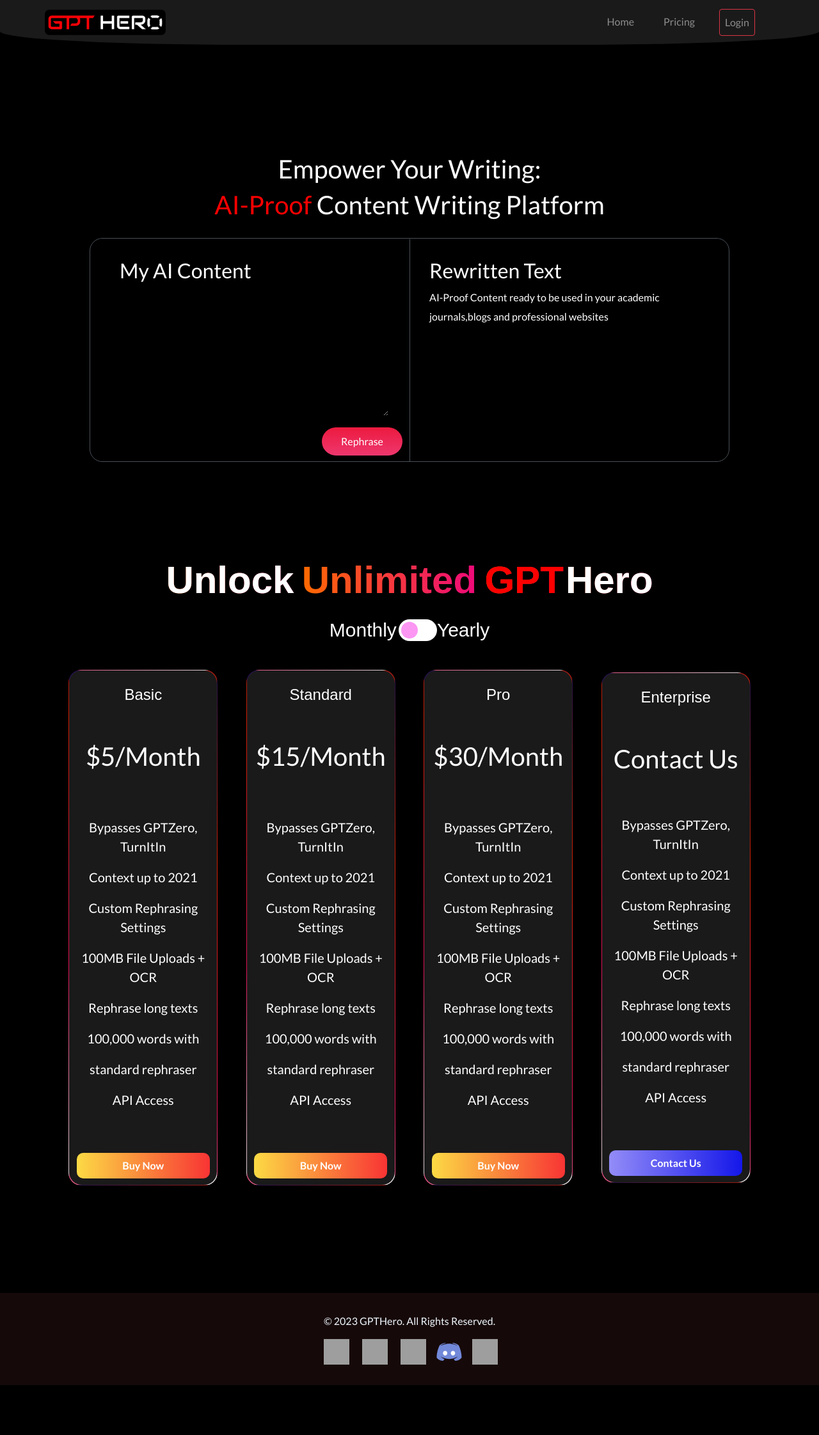
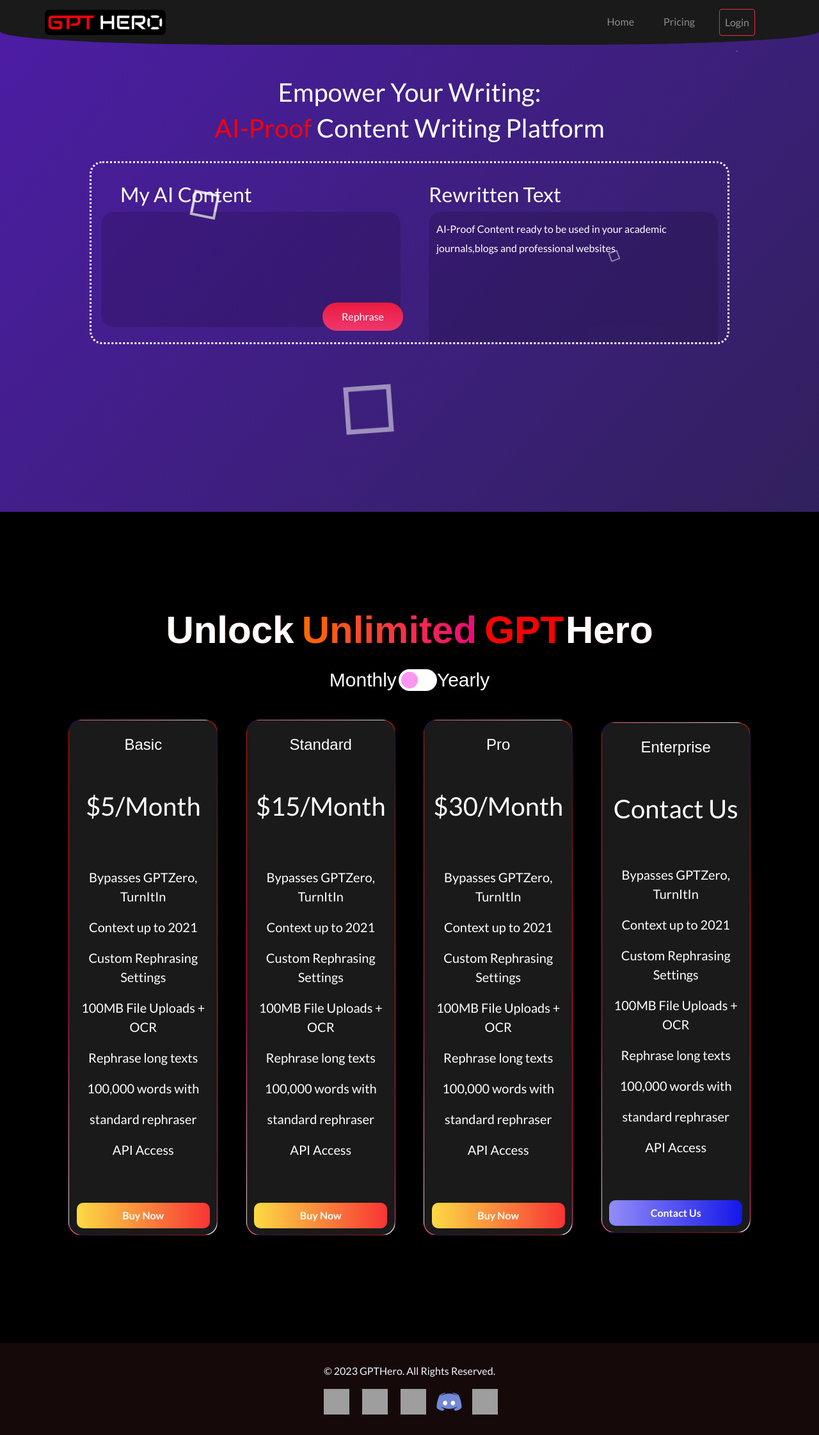
Before and after one commit to kohhash/GPT-Hero, a Django app: page / in a window 1280 px wide. Shown: the whole page at 64% size. Before the commit the page ends 2165 px from the top, so only its background shows below. Run offline with Django 4.2, Linux system fonts and the light colour scheme; some libraries are stand-ins or nearby versions; grey boxes are pictures that could not be loaded.

Commit message:
add animation to background

```diff
--- a/main/templates/main/index.html
+++ b/main/templates/main/index.html
@@ -14,6 +14,7 @@
 <link rel="preconnect" href="https://fonts.gstatic.com" crossorigin>
 <link href="https://fonts.googleapis.com/css2?family=Lato:wght@300;400;700;900&display=swap" rel="stylesheet">
 <link rel="stylesheet" href="{% static "main/styles2.css" %}" type="text/css">
+<link href="https://fonts.googleapis.com/css?family=Josefin+Sans" rel="stylesheet">
 <style>
     @keyframes gradientBackground {
         0% {
@@ -81,11 +82,21 @@
         margin-top: 20px;
     }
     .head-body {
-            height: auto;
+        /* height: auto; */
         padding-top: 15vh;
+        padding-bottom: 10vh;
         @media (max-width: 767px) {
             margin-top: 80px;
         }
+        background: linear-gradient(132deg, #FC415A, #591BC5, #212335);
+        background-size: 400% 400%;
+        animation: Gradient 15s ease infinite;
+        position: relative;
+        height: 100vh;
+        width: 100%;
+        overflow: hidden;
+        /* padding:0; */
+        margin:0px;
     }
     body {
         font-family: 'Lato', sans-serif;
@@ -241,6 +252,179 @@
         transform: scale(1.05);
         box-shadow: 0 4px 15px rgba(0, 0, 0, 0.2);
     }
+    body {
+    font-family: 'Josefin Sans', sans-serif;
+    box-sizing: border-box;
+    }
+    .container-fluid{
+    height: 100%;
+    margin: 0;
+    padding: 0;
+    width: 100%;
+    background: #FFF;
+    }
+    /* ============= Animation background ========= */
+    .background {
+        background: linear-gradient(132deg, #FC415A, #591BC5, #212335);
+        background-size: 400% 400%;
+        animation: Gradient 15s ease infinite;
+        position: relative;
+        height: 100vh;
+        width: 100%;
+        overflow: hidden;
+        padding:0;
+        margin:0px;
+    }
+    .cube {
+    position: absolute;
+    top: 80vh;
+    left: 45vw;
+    width: 10px;
+    height: 10px;
+    border: solid 1px #D7D4E4;
+    transform-origin: top left;
+    transform: scale(0) rotate(0deg) translate(-50%, -50%);
+    animation: cube 12s ease-in forwards infinite;
+    }
+    .cube:nth-child(2n) {
+    border-color: #FFF ;
+    }
+    .cube:nth-child(2) {
+    animation-delay: 2s;
+    left: 25vw;
+    top: 40vh;
+    }
+    .cube:nth-child(3) {
+    animation-delay: 4s;
+    left: 75vw;
+    top: 50vh;
+    }
+    .cube:nth-child(4) {
+    animation-delay: 6s;
+    left: 90vw;
+    top: 10vh;
+    }
+    .cube:nth-child(5) {
+    animation-delay: 8s;
+    left: 10vw;
+    top: 85vh;
+    }
+    .cube:nth-child(6) {
+    animation-delay: 10s;
+    left: 50vw;
+    top: 10vh;
+    }
+    /* ================= Header ============ */
+    header{
+    position: absolute;
+    top:0%;
+    left: 0%;
+    width:100%;
+    margin: 0;
+    padding: 0;
+    }
+    /* navbar */
+    /* nav{
+    color: #FFF;
+    float: right;
+    margin:30px 90px;
+    }
+    nav ul{
+    list-style: none;
+    }
+    nav ul li {
+    float: left;
+    transition: .3s;
+    }
+    nav ul li a{
+    text-decoration: none;
+    color: #EFEEF5;
+    transition: .5;
+    font-size: 15px;
+    margin-left:16px;
+    }
+    nav ul li:hover a{
+    text-decoration: none;
+    color: #591BC5;;
+    }
+    nav ul li:hover{
+    height: 45px;
+    padding-top: 30px;
+    margin-top: -30px;
+    background: #EFEEF5;
+    text-decoration: none;
+    transform: skew(15deg);
+    } */
+    /* Logo */
+    .logo{
+    width: 35px;
+    height: 35px;
+    background: #EFEEF5;
+    margin: 40px 63px;
+    float: left;
+    transform: rotate(-30deg);
+    }
+    .logo span{
+    color: #591BC5;
+    font-size: 2em;
+    line-height: 1.4;
+    padding-left: 5px;
+    font-weight: bold;
+    }
+    /* Header content & title & button*/
+    /* .header-content{
+    margin-top:25%;
+    text-align: center;
+    color:  #EFEEF5;
+    }
+    .header-content h1{
+    text-transform: uppercase;
+    font-size: 3em;
+    letter-spacing: 1px;
+    }
+    .header-content p {
+    font-size: 20px;
+    line-height: 1.5;
+    margin: 20px auto;
+    }
+    .header-content button{
+    width: 140px;
+    margin:20px 10px;
+    color: #591BC5;
+    font-size: 17px;
+    border:1px solid #EFEEF5;
+    font-weight: 500;
+    background: #EFEEF5;
+    border-radius: 20px;
+    padding: 10px;
+    cursor:pointer;
+    transition: .3s;
+    }
+    .header-content button:hover{
+    border-radius: 0;
+    } */
+    /* Animate Background*/
+    @keyframes Gradient {
+        0% {
+            background-position: 0% 50%;
+        }
+        50% {
+            background-position: 100% 50%;
+        }
+        100% {
+            background-position: 0% 50%;
+        }
+        }
+        @keyframes cube {
+        from {
+            transform: scale(0) rotate(0deg) translate(-50%, -50%);
+            opacity: 1;
+        }
+        to {
+            transform: scale(20) rotate(960deg) translate(-50%, -50%);
+            opacity: 0;
+        }
+    }
 </style>
 </head>
 <body>
@@ -259,32 +443,34 @@
             </ul>
         </div>
     </nav>
-
     <div class ="head-body">
+        <div class="cube"></div>
+        <div class="cube"></div>
+        <div class="cube"></div>
+        <div class="cube"></div>
+        <div class="cube"></div>
         <h1 class="head-size">Empower Your Writing:</h1>
         <h1 class="head-size"><span class="red-text">AI-Proof</span> Content Writing Platform</h1>
 
         <div class="box">
-            <div class="container">
-             <div class="partition1">
+            <div class="container" style="border: dotted; height: auto;">
+                <div class="partition1" style="border:none; height: 35vh;">
                     <h2  style="margin-left:30px; margin-top:30px">My AI Content</h2>
                     <form action="{% url 'landing' %}" method="post">
                         {% csrf_token %}
-                 <textarea type="text" id="text-box"></textarea>
-             <input type="submit" class="button" value="Rephrase">
+                        <textarea type="text" id="text-box" style="height: 180px; background: #00000024; border-radius: 20px; width: 97%; padding: 12px;"></textarea>
+                        <input type="submit" class="button" value="Rephrase" style="margin-bottom: 1vh;">
                     </form>
-
-             <!-- <textarea name="textarea" style="width:450px;height:200px;" id="text-box"></textarea>
-             <button class="button">Rephrase</button> -->
                 </div>
-             <div class="partition2">
+                <div class="partition2" style="border: none; height: 35vh;">
                     <h2 style="margin-left:30px; margin-top:30px">Rewritten Text</h2>
-              <p style="margin-left:30px; margin-right:0px ;line-height:30px">AI-Proof Content ready to be used in your academic journals,blogs and professional websites </p>
+                    <p style="height: 240px; margin-left:30px; margin-right:0px ;line-height:30px; background: #00000024; border-radius: 20px; padding: 12px;">AI-Proof Content ready to be used in your academic journals,blogs and professional websites </p>
                 </div>
             </div>
         </div>
 
     </div>
+
 
     <div class="container-xl text-white" id="pricing-plans" style="padding-top: 15vh; padding-bottom: 15vh;">
         <div class="price-header-container">
```
Lines whose indentation alone changed are shown as unchanged.
